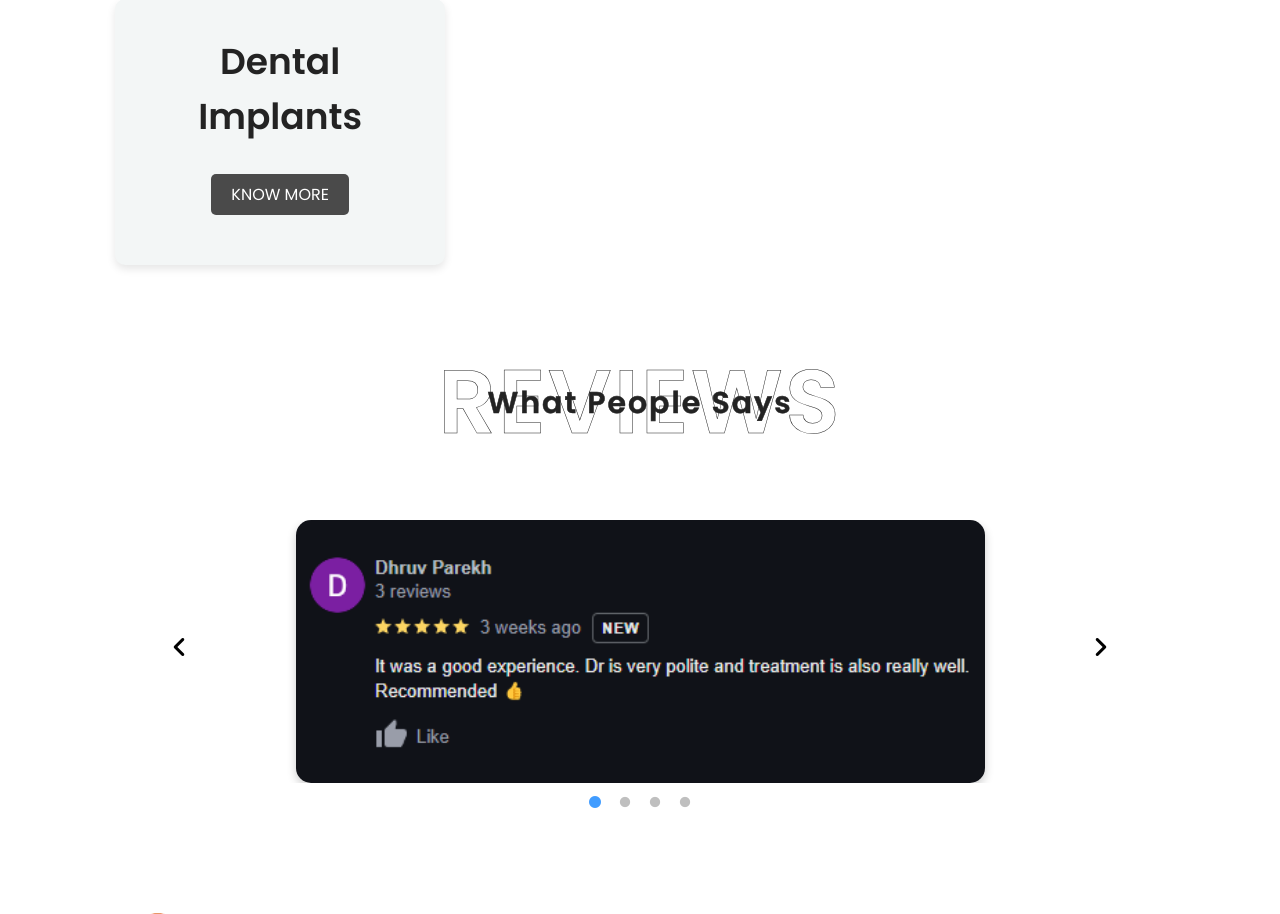
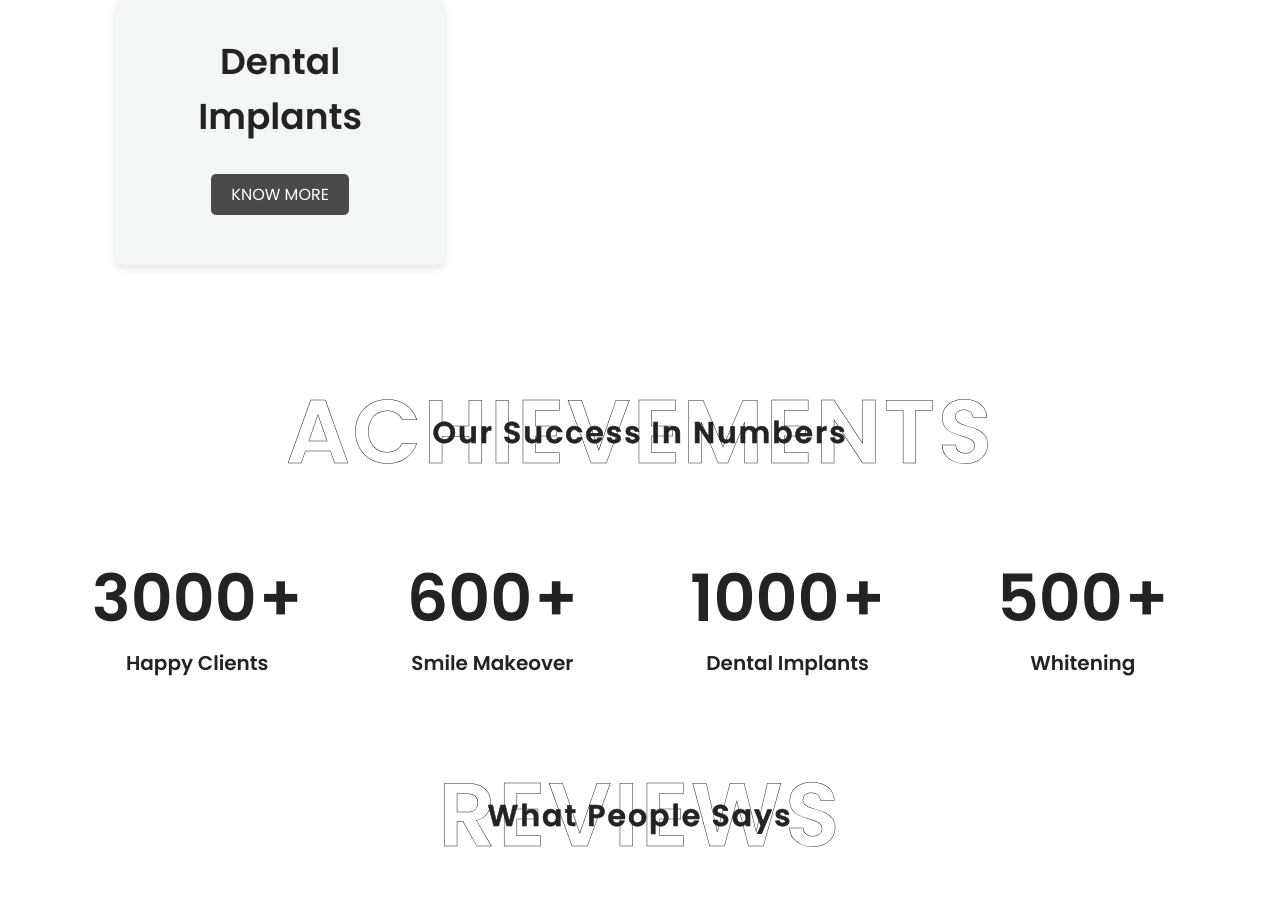
Before and after one commit to ImPavanPatel/Dental-clinic-management-system, a PHP site: page / in a window 1280 px wide. Shown: the part 2807-3721 px from the top of the page. Run offline with PHP 8.4, Linux system fonts and the light colour scheme.

Commit message:
added achievements section

```diff
--- a/index.html
+++ b/index.html
@@ -194,8 +194,45 @@
       </div>
     </section>
 
+    <!-- treatment section ends -->
 
-    <!-- treatment section ends -->
+    <!-- achievements section starts -->
+
+    <section class="achievements">
+      <h1 class="heading">Achievements<span>our success in numbers</span></h1>
+      <div class="counter-container">
+        <div class="counter-item">
+          <span class="counter-wrapper">
+            <span class="counter" data-target="3000">0</span
+            ><span class="plus">+</span>
+          </span>
+          <p>Happy Clients</p>
+        </div>
+        <div class="counter-item">
+          <span class="counter-wrapper">
+            <span class="counter" data-target="600">0</span
+            ><span class="plus">+</span>
+          </span>
+          <p>Smile Makeover</p>
+        </div>
+        <div class="counter-item">
+          <span class="counter-wrapper">
+            <span class="counter" data-target="1000">0</span
+            ><span class="plus">+</span>
+          </span>
+          <p>Dental Implants</p>
+        </div>
+        <div class="counter-item">
+          <span class="counter-wrapper">
+            <span class="counter" data-target="500">0</span
+            ><span class="plus">+</span>
+          </span>
+          <p>Whitening</p>
+        </div>
+      </div>
+    </section>
+
+    <!-- achievements section ends -->
 
     <!-- review section starts -->
 
@@ -293,6 +330,18 @@
 
     <!-- footer section ends -->
 
+    <a
+      href="https://wa.me/your-number-here"
+      class="whatsapp-btn"
+      target="_blank"
+      aria-label="Contact us on WhatsApp"
+    >
+      <img
+        src="https://upload.wikimedia.org/wikipedia/commons/6/6b/WhatsApp.svg"
+        alt="WhatsApp Logo"
+      />
+    </a>
+
     <script src="https://code.jquery.com/jquery-3.6.0.min.js"></script>
     <script src="https://cdn.jsdelivr.net/npm/slick-carousel/slick/slick.min.js"></script>
 
--- a/script.js
+++ b/script.js
@@ -31,3 +31,37 @@ $(document).ready(function() {
   $('button.slick-prev').not('.slick-slider button.slick-prev').remove();
   $('button.slick-next').not('.slick-slider button.slick-next').remove();
 });
+
+document.addEventListener("DOMContentLoaded", () => {
+  const counters = document.querySelectorAll(".counter");
+
+  const animateCounters = () => {
+    counters.forEach(counter => {
+      const counterPosition = counter.getBoundingClientRect().top;
+      const screenPosition = window.innerHeight / 1.3;
+
+      if (counterPosition < screenPosition && !counter.classList.contains("animated")) {
+        counter.classList.add("animated");
+
+        const target = +counter.getAttribute("data-target");
+        const increment = target / 200;
+
+        const updateCount = () => {
+          const count = +counter.innerText;
+
+          if (count < target) {
+            counter.innerText = Math.ceil(count + increment);
+            setTimeout(updateCount, 10);
+          } else {
+            counter.innerText = target; // Final number
+          }
+        };
+
+        updateCount();
+      }
+    });
+  };
+
+  // Trigger the animation on scroll
+  window.addEventListener("scroll", animateCounters);
+});
--- a/style.css
+++ b/style.css
@@ -684,3 +684,119 @@ section{
   /* padding: 20px; */
   /* border-radius: 10px; */
 }
+
+/* Achievements Section */
+.achievements {
+  padding: 5rem 2rem;
+  text-align: center;
+}
+
+.counter-container {
+  display: flex;
+  flex-wrap: wrap;
+  justify-content: center;
+  align-items: center;
+  gap: 1rem;
+  padding-top: 5rem;
+}
+
+.counter-item {
+  text-align: center;
+  color: #232323;
+  font-family: Arial, sans-serif;
+  font-size: 1.6rem;
+  flex: 0 0 23%; /* Default for large screens */
+}
+
+/* Counter Wrapper */
+.counter-wrapper {
+  display: flex;
+  align-items: center; /* Align number and + properly */
+  justify-content: center;
+  gap: 0.2rem;
+  font-weight: bold;
+  color: #232323;
+}
+
+.counter, .plus {
+  font-size: 6.5rem; /* Unified font size */
+}
+
+.counter-container p {
+  font-size: 2rem;
+  font-weight: 600;
+}
+
+/* Responsive Layout */
+
+/* Mobile - Max 450px */
+@media (max-width: 450px) {
+  .counter-container {
+    /* flex: 0 0 100%; Full width for one counter per row */
+    text-align: center;
+    display: grid;
+  }
+}
+
+/* Tablet - Max 1024px */
+@media (max-width: 1024px) {
+  .counter-item {
+    flex: 0 0 48%; /* Two counters per row */
+    padding-top: 3rem;
+  }
+
+  .counter-container {
+    padding-top: 2rem;
+  }
+}
+
+/* Large Screens - Min 1440px */
+@media (min-width: 1440px) {
+  .counter-item {
+    flex: 0 0 23%; /* Four counters in a row */
+  }
+}
+
+/* WhatsApp Button */
+.whatsapp-btn {
+  position: fixed;
+  bottom: 20px;
+  right: 20px;
+  z-index: 1000;
+  width: 60px;
+  height: 60px;
+  border-radius: 50%;
+  background-color: #25d366;
+  display: flex;
+  justify-content: center;
+  align-items: center;
+  box-shadow: 0 4px 6px rgba(0, 0, 0, 0.2);
+  transition: transform 0.3s ease, box-shadow 0.3s ease;
+}
+
+.whatsapp-btn img {
+  width: 70%;
+  height: auto;
+  object-fit: contain;
+}
+
+.whatsapp-btn:hover {
+  transform: scale(1.1);
+  box-shadow: 0 6px 8px rgba(0, 0, 0, 0.3);
+}
+
+/* Responsive Adjustments */
+
+/* On Small Screens */
+@media (max-width: 450px) {
+  .whatsapp-btn {
+    width: 50px;
+    height: 50px;
+    bottom: 15px;
+    right: 15px;
+  }
+
+  .whatsapp-btn img {
+    width: 60%;
+  }
+}
```
